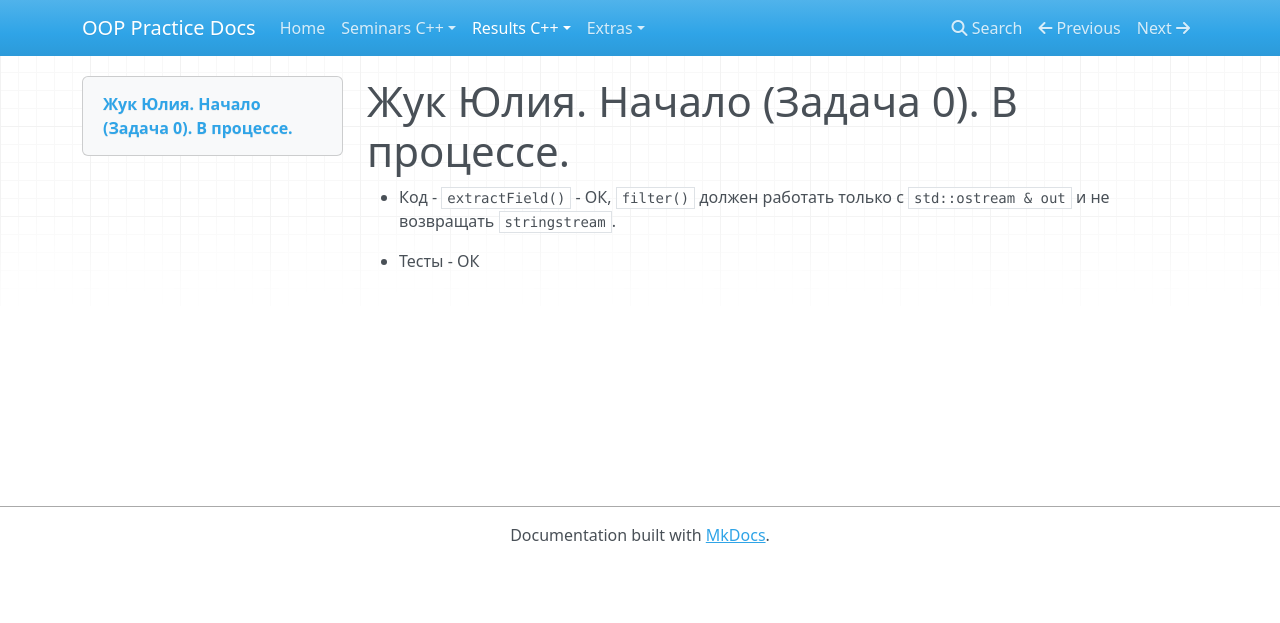
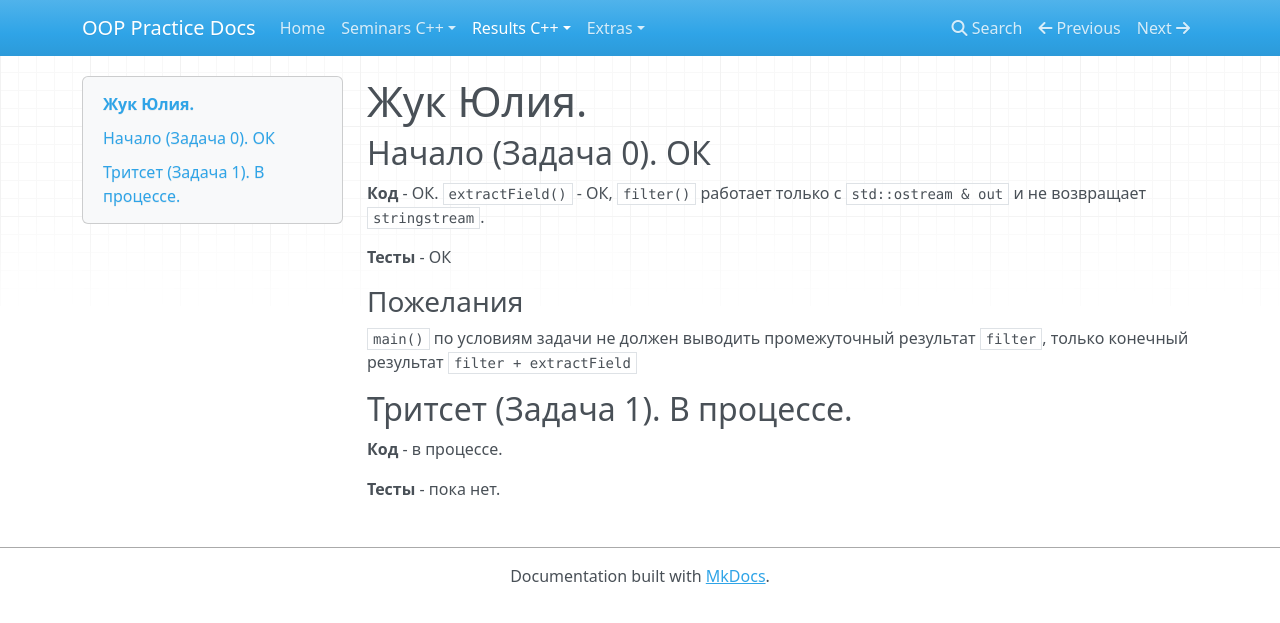
Before and after one commit to avoronkov/oop, an MkDocs documentation site: the page built from docs/2016.cpp/task0/zhuk.md, in a window 1280 px wide. Shown: the top 623 px of the page. Built offline with MkDocs 1.6.1, drawn with Linux system fonts in a browser that asks for light colours; nearby versions of some CDN libraries; old or Windows-style settings are respelled for this version of MkDocs.

Commit message:
check task 2

```diff
--- a/docs/2016.cpp/task0/zhuk.md
+++ b/docs/2016.cpp/task0/zhuk.md
@@ -1,5 +1,17 @@
-# Жук Юлия. Начало (Задача 0). В процессе.
+# Жук Юлия.
 
-- Код - `extractField()` - ОК, `filter()` должен работать только с `std::ostream & out` и не возвращать `stringstream`.
+## Начало (Задача 0). ОК
 
-- Тесты - ОК
+**Код** - ОК. `extractField()` - ОК, `filter()` работает только с `std::ostream & out` и не возвращает `stringstream`.
+
+**Тесты** - ОК
+
+### Пожелания
+
+`main()` по условиям задачи не должен выводить промежуточный результат `filter`, только конечный результат `filter + extractField`
+
+## Тритсет (Задача 1). В процессе.
+
+**Код** - в процессе.
+
+**Тесты** - пока нет.
```
Also changed, not shown: docs/2016.cpp/results.md (+1 -1 lines).
